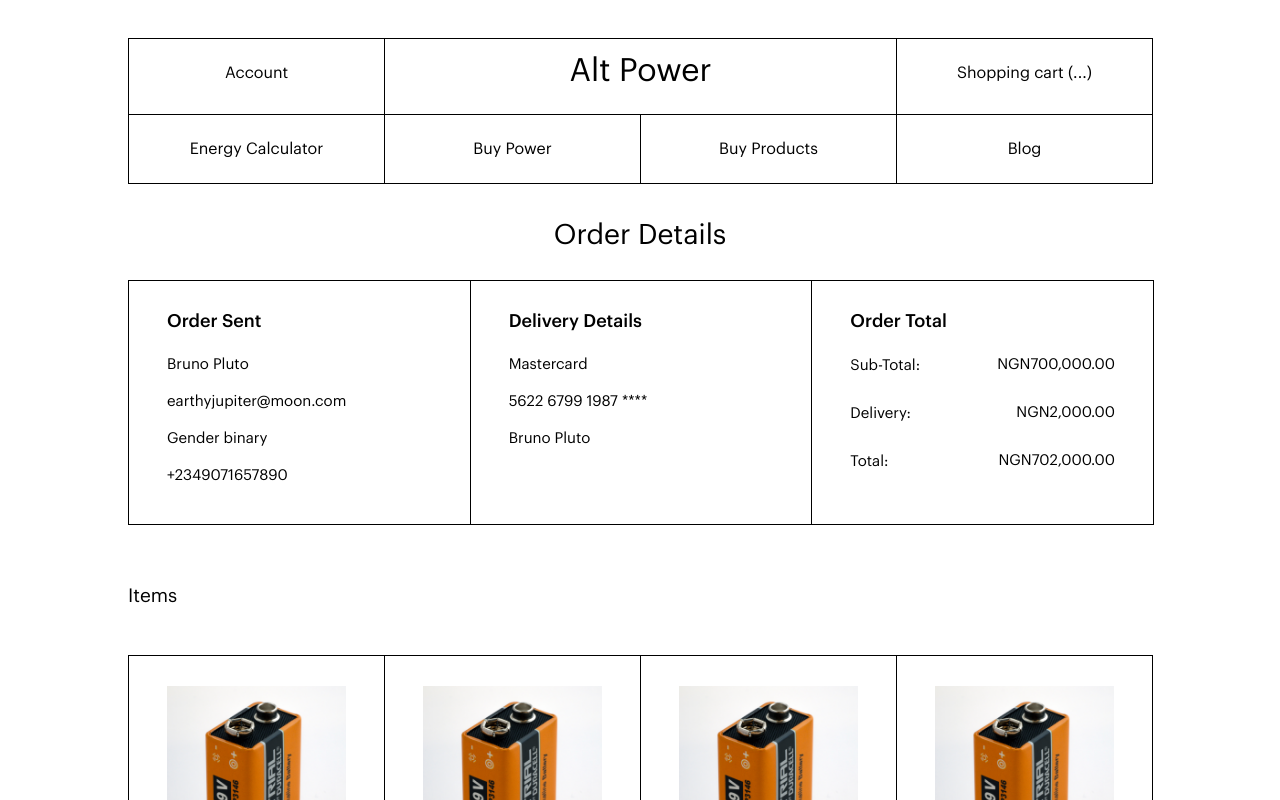
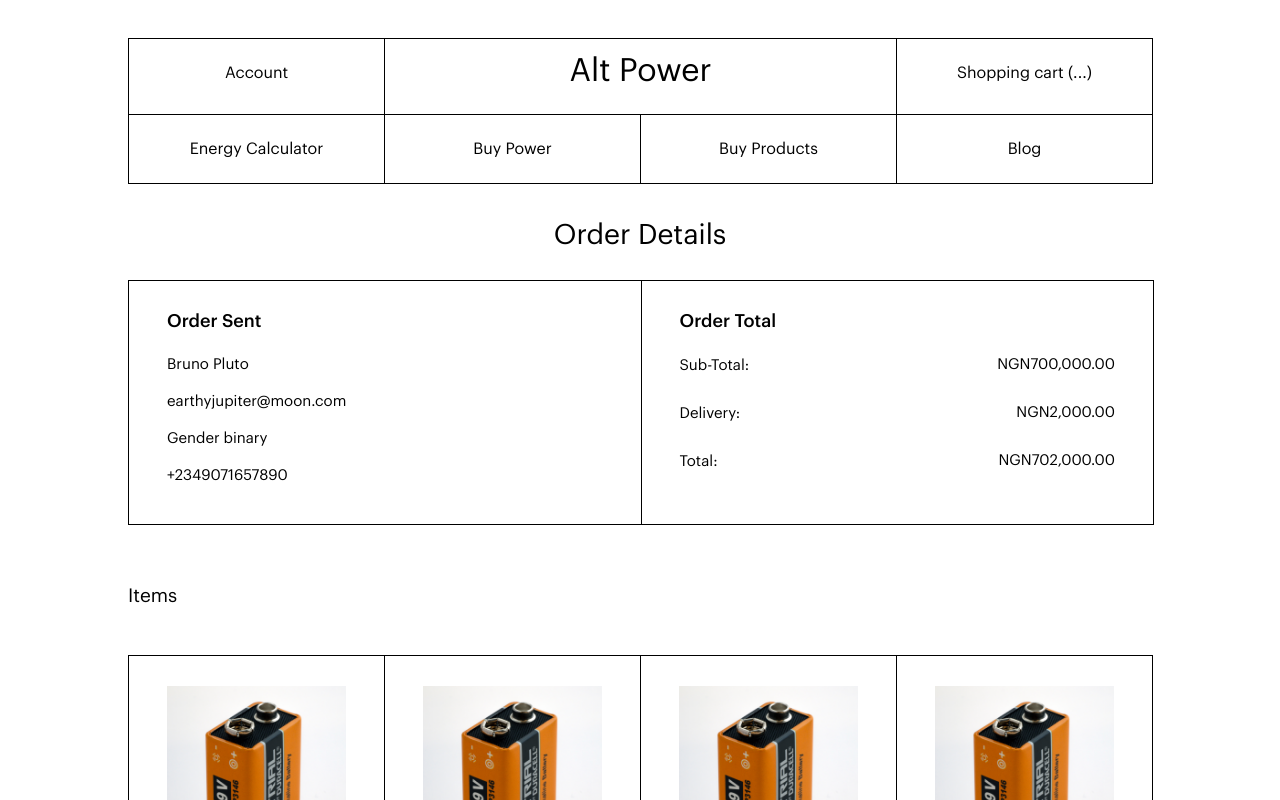
Before and after one commit to Phumbie/imperium-deprecated, a Vue app: page /my-account/order-history in a window 1280 px wide. Shown: the top 800 px of the page. Built offline with nearby package versions, Linux system fonts and the light colour scheme; no server answers; what vue-js-modal would draw is missing.

Commit message:
chore: removed card details section

```diff
--- a/src/components/UserOrderHistory.vue
+++ b/src/components/UserOrderHistory.vue
@@ -9,12 +9,6 @@
         <div class="info-text">earthyjupiter@moon.com</div>
         <div class="info-text">Gender binary</div>
         <div class="info-text">+2349071657890</div>
-      </div>
-      <div class="box">
-        <div class="small-header-text">Delivery Details</div>
-        <div class="info-text">Mastercard</div>
-        <div class="info-text">5622 6799 1987 ****</div>
-        <div class="info-text">Bruno Pluto</div>
       </div>
       <div class="box border-right-none">
         <div class="small-header-text">Order Total</div>
@@ -63,6 +57,26 @@ export default {
 </script>
 
 <style lang="scss" scoped>
+// #user-order-history{
+//   .section-title{
+//     margin-top: 60px;
+//     font-size: 19px;
+//     margin-bottom: 18px;
+//   }
+
+//   .small-gray-text{
+//     font-size: 15px;
+//     margin-top: 12px;
+//   }
+
+//   .float-right{
+//     float: right;
+//   }
+
+//   .amount-row{
+//     margin-bottom: 30px;
+//   }
+// }
 #user-order-history{
   .section-title{
     margin-top: 60px;
@@ -82,5 +96,8 @@ export default {
   .amount-row{
     margin-bottom: 30px;
   }
+  .box{
+    width: 50%;
+  }
 }
 </style>
```
